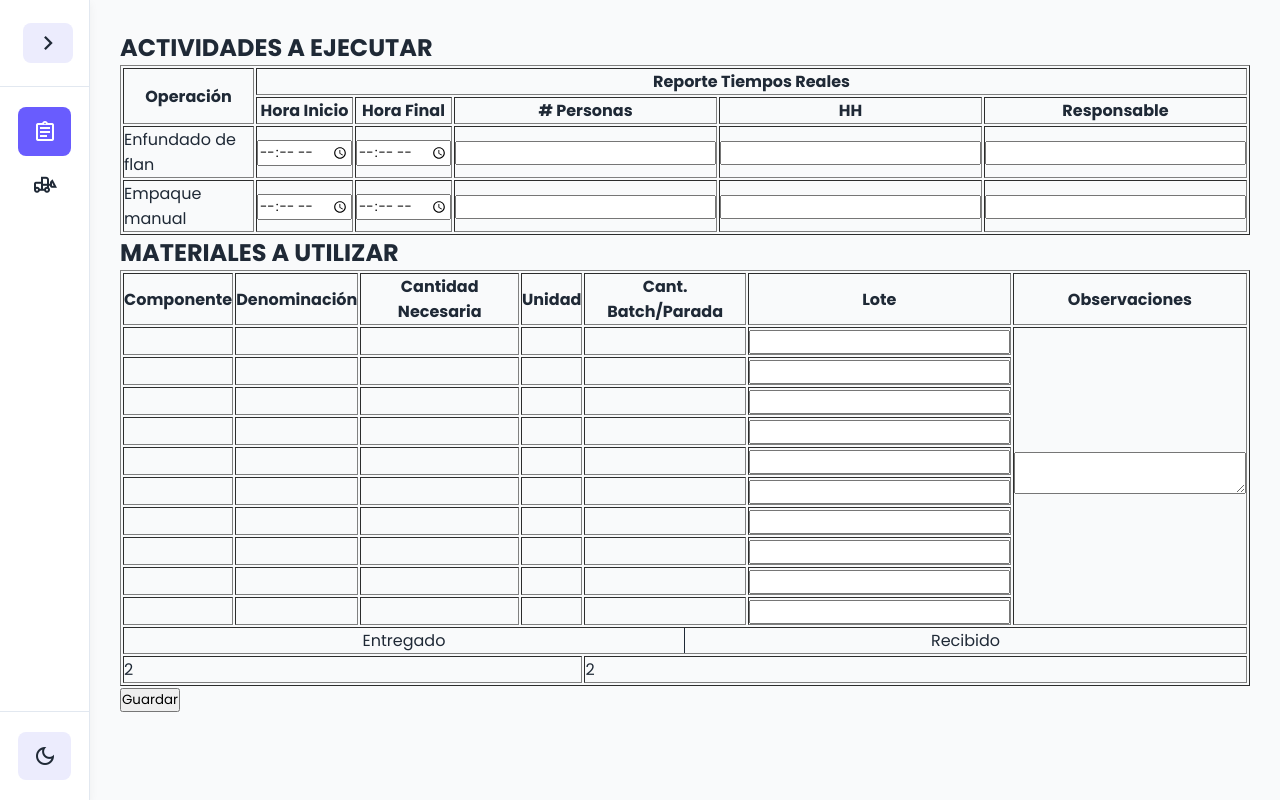
After one commit to EricPonceFer/Sistema-Orden-Producci-n, a Django app: page /orden/ in a window 1280 px wide. The commit adds this page. Run offline with Django 5.2, Linux system fonts and the light colour scheme.

Commit message:
Plantilla Orden Producto Avanze

```diff
--- a/procesos/static/css/sidebar.css
+++ b/procesos/static/css/index.css
@@ -240,7 +240,7 @@ body.dark-theme .theme-toggle-track .theme-toggle-indicator {
     display:flex;
 }
 
-.container .main-content{
+main{
     flex:1;
     padding: 30px;
     color: var(--color-text-primary);
--- /dev/null
+++ b/procesos/templates/index.html
@@ -0,0 +1,27 @@
+{% load static %}
+<!DOCTYPE html>
+<html>
+    <head>
+        <meta charset="UTF-8"/>
+        <meta name="viewport" content="width=device-width, initial-scale=1.0"/>
+        <title>Sidebar</title>
+        <link rel="stylesheet" href="{% static 'css/index.css' %}">
+        <link rel="stylesheet" href="https://fonts.googleapis.com/css2?family=Material+Symbols+Outlined:opsz,wght,FILL,GRAD@24,400,0,0" />
+    </head>
+    <body class="dark-theme">
+        <!-- Site Navbar -->
+        <nav class="site-nav">
+            <button class="sidebar-toggle">
+                <span class="material-symbols-outlined">menu</span>
+            </button>
+        </nav>
+        <div class="container">
+            {% include 'sideBar.html' %}
+            <main>
+                {% block content %}
+                {% endblock %}
+            </main>
+        </div>
+        <script src="{% static 'js/sidebar.js' %}"></script>
+    </body>
+</html>
--- /dev/null
+++ b/procesos/templates/process/production_order_product.html
@@ -0,0 +1,92 @@
+{% extends 'index.html' %}
+
+{% block content %}
+<form method="post" class="form-product">
+    {% csrf_token %}
+    <!-- Section ACTIVIDADES A EJECUTAR -->
+    <section>
+        <h1>ACTIVIDADES A EJECUTAR</h1>
+        <table border="1">
+            <thead>
+                <tr>
+                    <th rowspan="2">Operación</th>
+                    <th colspan="5">Reporte Tiempos Reales</th>
+                </tr>
+                <tr>
+                    <th>Hora Inicio</th>
+                    <th>Hora Final</th>
+                    <th># Personas</th>
+                    <th>HH</th>
+                    <th>Responsable</th>
+                </tr>
+            </thead>
+
+            <tbody>
+                {% for op in operaciones %}
+                <tr>
+                    <td>{{ op.nombre }}</td>
+
+                    <td><input type="time" name="hora_inicio_{{ forloop.counter }}"></td>
+                    <td><input type="time" name="hora_fin_{{ forloop.counter }}"></td>
+                    <td><input type="number" name="personas_{{ forloop.counter }}"></td>
+                    <td><input type="number" step="0.01" name="hh_{{ forloop.counter }}"></td>
+                    <td><input type="text" name="responsable_{{ forloop.counter }}"></td>
+                </tr>
+                {% endfor %}
+            </tbody>
+        </table>
+    </section>
+    <!-- Section MATERIALES A UTILIZAR -->
+    <section>
+        <h1>MATERIALES A UTILIZAR</h1>
+        <table border="1">
+            <thead>
+                <tr>
+                    <th>Componente</th>
+                    <th>Denominación</th>
+                    <th>Cantidad Necesaria</th>
+                    <th>Unidad</th>
+                    <th>Cant. Batch/Parada</th>
+                    <th>Lote</th>
+                    <th>Observaciones</th>
+                </tr>
+            </thead>
+
+            <tbody>
+                {% for op in filas %}
+                <tr>
+                    <td></td>
+                    <td></td>
+                    <td></td>
+                    <td></td>
+                    <td></td>
+                    <td><input type="number" ></td>
+                    {% if forloop.first %}
+                    <td rowspan="10">
+                        <textarea name="observaciones" style="height:100%; width:100%;"></textarea>
+                    </td>
+                    {% endif %}
+                </tr>
+                {% endfor %}
+                <tr>
+                    <td colspan="7">
+                        <div style="display: grid; grid-template-columns: 1fr 1fr;">
+                            <div style="text-align:center; border-right: solid 1px;">Entregado</div>
+                            <div style="text-align:center;">Recibido</div>
+                        </div>
+                    </td>
+                </tr>
+                <tr>
+                    <td colspan="4">2</td>
+                    <td colspan="3">2</td>
+                </tr>
+            </tbody>
+        </table>
+
+    </section>
+
+    <!-- Section MOVIMIENTO DE PLANTA -->
+
+    <button type="submit">Guardar</button>
+</form>
+{% endblock %}
--- /dev/null
+++ b/procesos/templates/sideBar.html
@@ -0,0 +1,40 @@
+{% load static %}
+<aside class="sidebar collapsed">
+    <!-- Sidebar header-->
+    <header class="sidebar-header">
+        <img src="{% static 'resource/levapan-logo.png' %}" alt="Levapan" class="header-logo">
+        <button class="sidebar-toggle">
+            <span class="material-symbols-outlined">chevron_left</span>
+        </button>
+    </header>
+    <!-- Sidebar content -->
+    <div class="sidebar-content">
+        <!-- Menu List -->
+        <ul class="menu-list">
+            <li class="menu-item">
+                <a href="{% url 'order_product' %}" class="menu-link active">
+                    <span class="material-symbols-outlined">Assignment</span>
+                    <span class="menu-label">Orden Proceso Producto</span>
+                </a>
+            </li>
+            <li class="menu-item">
+                <a href="#" class="menu-link">
+                    <span class="material-symbols-outlined">front_loader</span>
+                    <span class="menu-label">Orden Proceso Granel</span>
+                </a>
+            </li>
+        </ul>
+    </div>
+    <!-- Sidebar footer -->
+    <div class="sidebar-footer">
+        <button class="theme-toggle" aria-label="Cambiar tema">
+            <div class="theme-label">
+                <span class="theme-icon material-symbols-outlined">dark_mode</span>
+                <span class="theme-text">Dark Mode</span>
+            </div>
+            <div class="theme-toggle-track">
+                <div class="theme-toggle-indicator"></div>
+            </div>
+        </button>
+    </div>
+</aside>
--- a/procesos/urls.py
+++ b/procesos/urls.py
@@ -2,5 +2,6 @@ from django.urls import path
 from . import views
 
 urlpatterns = [
-    path('', views.home, name='home'),
+    path('', views.index, name='home'),
+    path('orden/', views.production_order_product, name='order_product')
 ]
--- a/procesos/views.py
+++ b/procesos/views.py
@@ -1,5 +1,18 @@
 from django.shortcuts import render
 
-def home(request):
-    return render(request, 'procesos/home.html')
-# Create your views here.
+#  Base template call
+def index(request):
+    return render(request, 'index.html')
+
+# Callout of the production order template for the product
+
+def production_order_product(request):
+    operaciones = [
+        {"nombre": "Enfundado de flan"},
+        {"nombre": "Empaque manual"},
+    ]
+    filas = range(10)
+    return render(request, 'process/production_order_product.html', {
+        'operaciones': operaciones,
+        'filas': filas,
+    })
```
Also changed, not shown: procesos/templates/procesos/home.html (deleted, +0 -66 lines).
